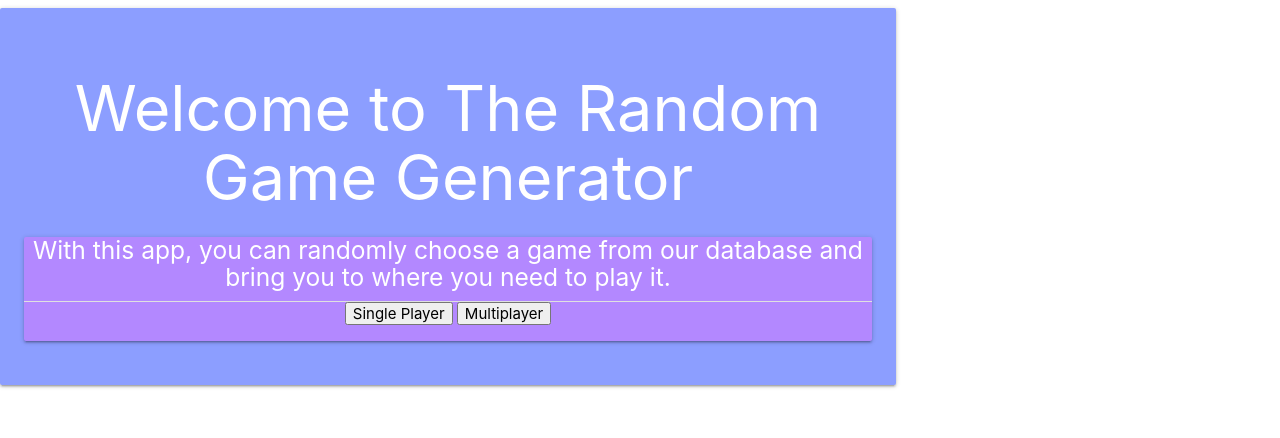
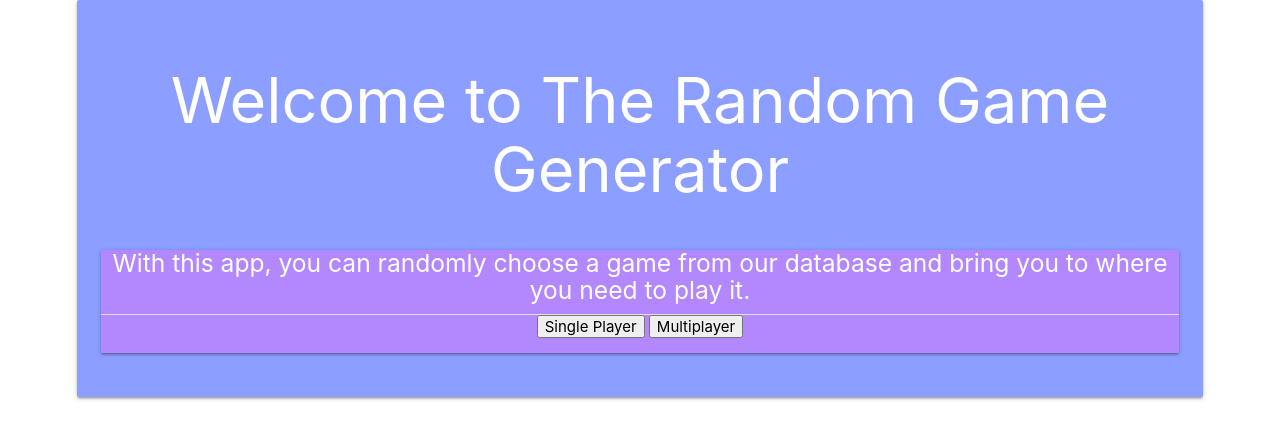
Before and after one commit to Cherboi/random-game-generator, a plain HTML site: page index.html in a window 1280 px wide. Drawn offline with nearby package versions, Linux system fonts and the light colour scheme.

Commit message:
centered contanier

```diff
--- a/index.html
+++ b/index.html
@@ -11,10 +11,10 @@
 </head>
 
 <body>
-    <div class="container card indigo accent-1">
+    <div class="container card indigo accent-1" style="width: 88%;height: 100%; max-width: 100%;margin: auto;">
         <div class="card-content white-text">
             <header>
-                <div class="row, center-align">
+                <div class="row center-align" style="width: 100%;height: 100%;">
                     <h1>
                         Welcome to The Random Game Generator
                     </h1>
@@ -32,7 +32,7 @@
                         </h5>
                         <div class="divider"></div>
                         <div class="center-align">
-                            <div class=btn-container>
+                            <div class='btn-container'>
                                 <button class="btn-sngl">Single Player</button>
                                 <button class="btn-multi">Multiplayer</button>
                             </div>
```
Also changed, not shown: Develop/JS/logic.js (+9 -11 lines), Info.html (added, +12 -0 lines), 1 other file.
